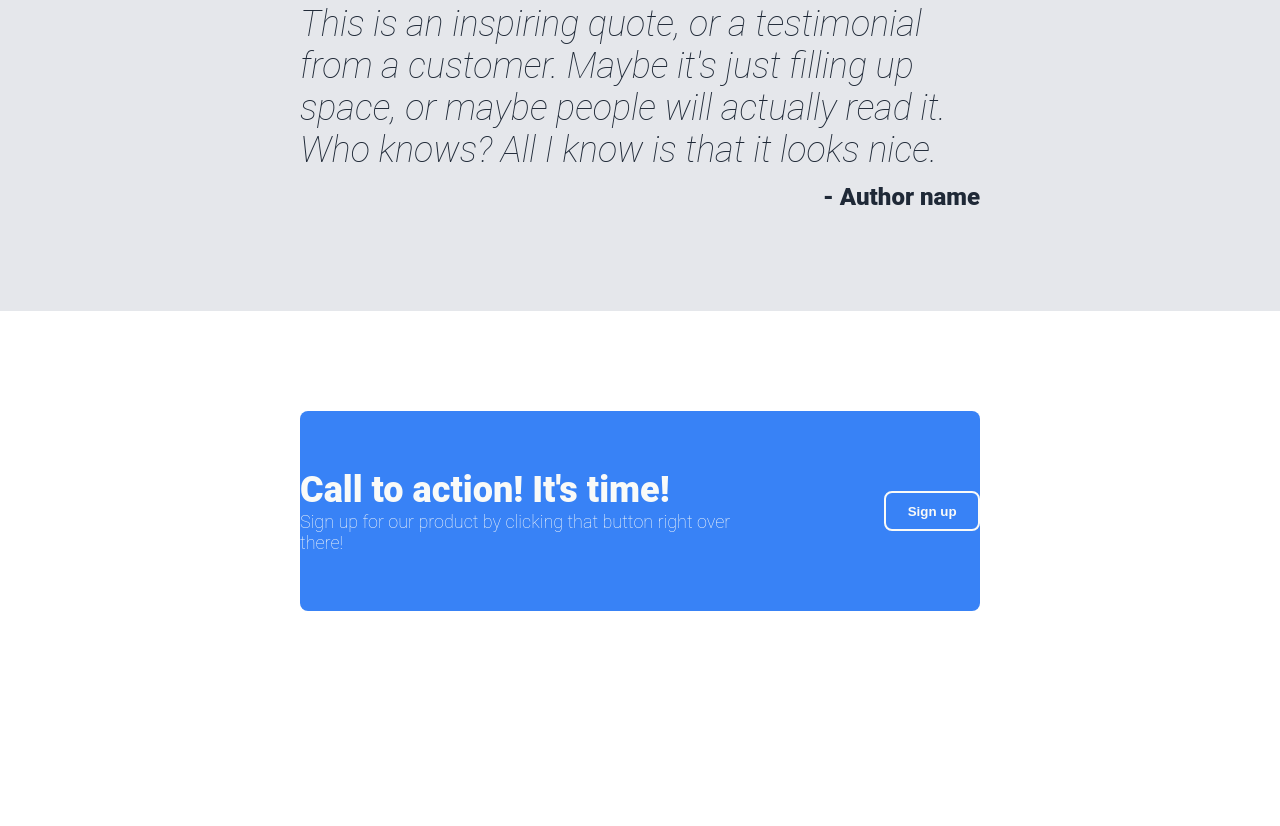
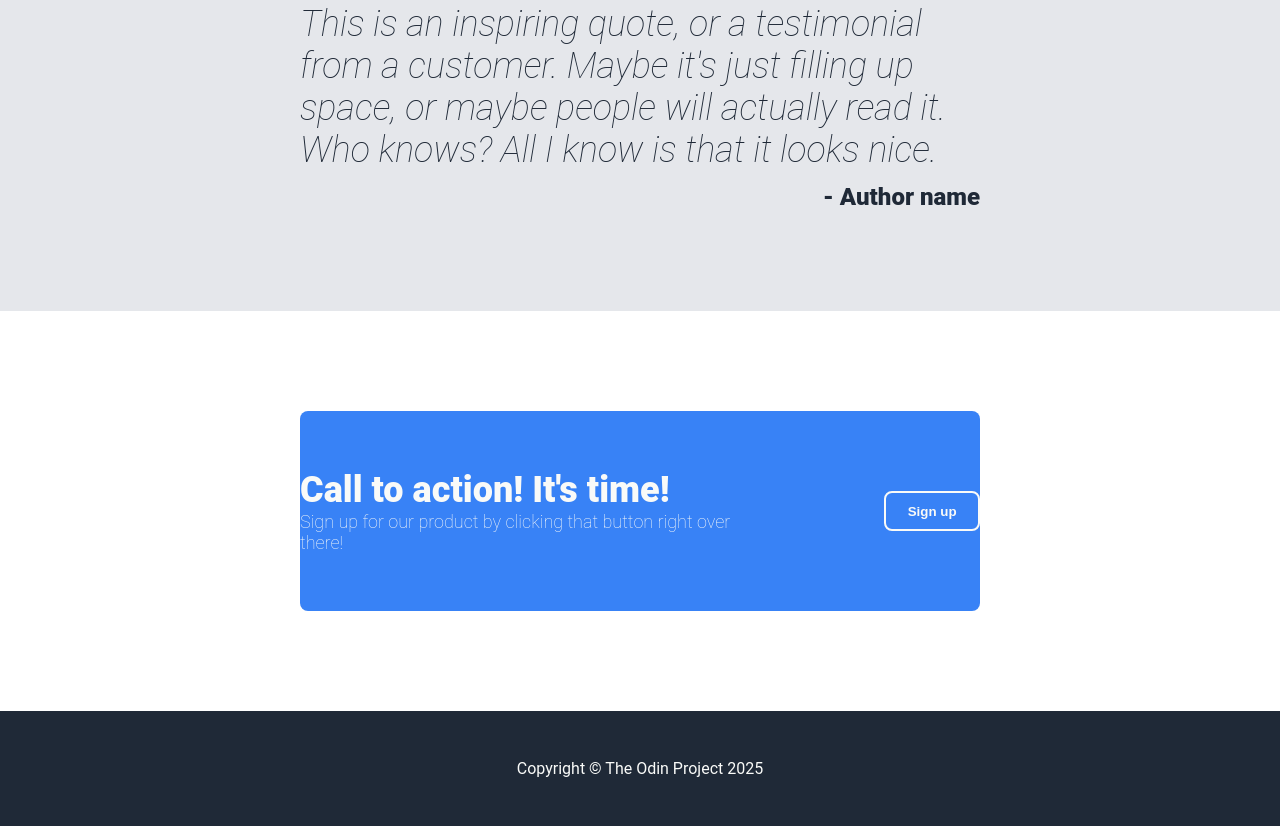
Before and after one commit to olaguna7/landing-page, a plain HTML site: page index.html in a window 1280 px wide. Shown: the part 1225-2051 px from the top of the page. Before the commit the page ends 1936 px from the top, so only its background shows below. Drawn offline with Linux system fonts and the light colour scheme.

Commit message:
Add footer

```diff
--- a/index.html
+++ b/index.html
@@ -74,7 +74,7 @@
          </section>
     </main>
     <footer>
-
+        Copyright &copy; The Odin Project 2025
     </footer>
 </body>
 </html>
--- a/styles.css
+++ b/styles.css
@@ -8,9 +8,12 @@ body {
     font-family: 'Roboto', sans-serif;
 }
 
+header, footer {
+    background-color: #1F2937;
+}
+
 header {
     padding: 24px 200px;
-    background-color: #1F2937;
 }
 
 .container-head-top {
@@ -198,3 +201,11 @@ header {
     cursor: pointer;
     transition: all 0.3s ease;
 }
+
+footer {
+    display: flex;
+    justify-content: center;
+    align-items: center;
+    color: #F9FAF8;
+    padding: 48px;
+}
```
